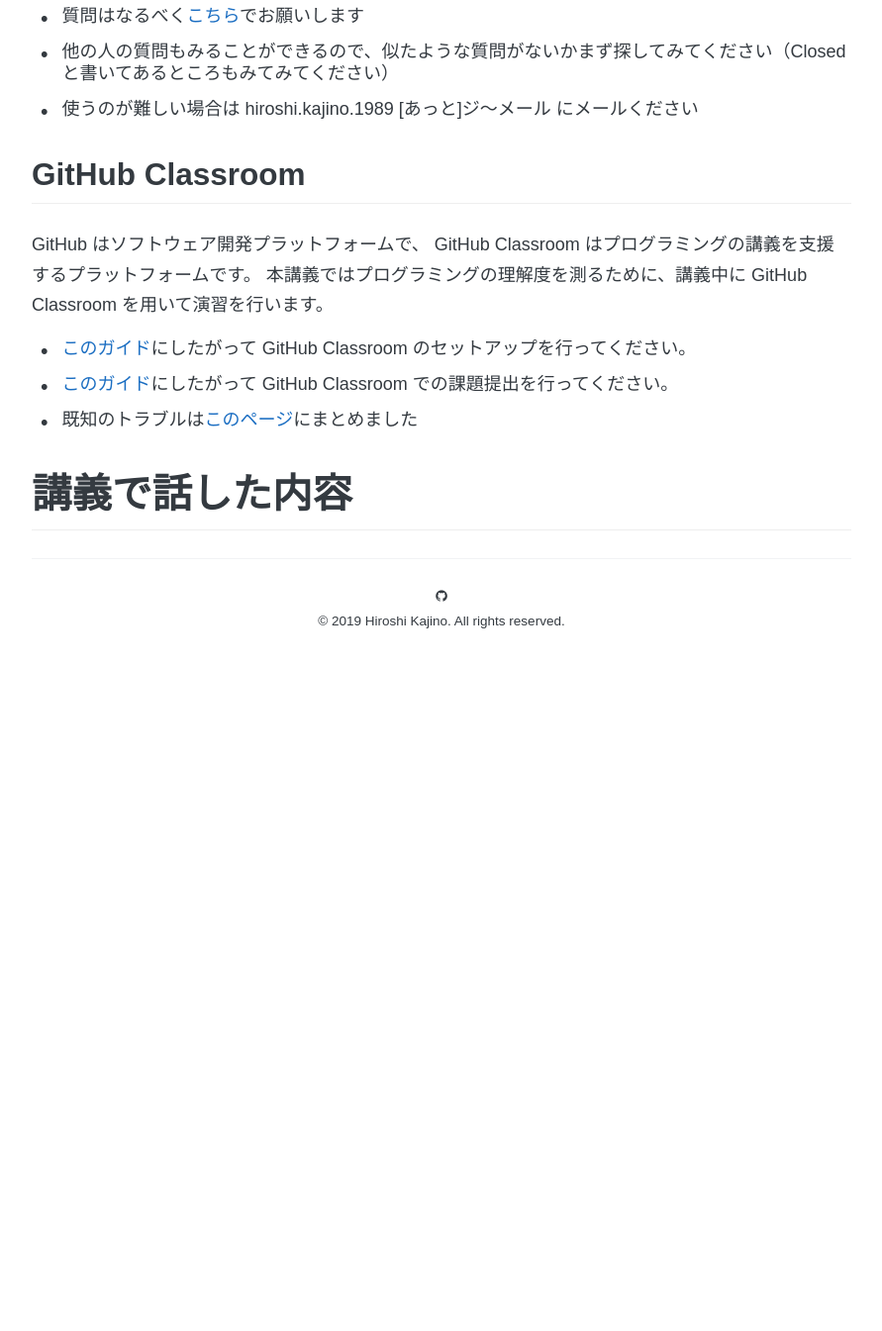
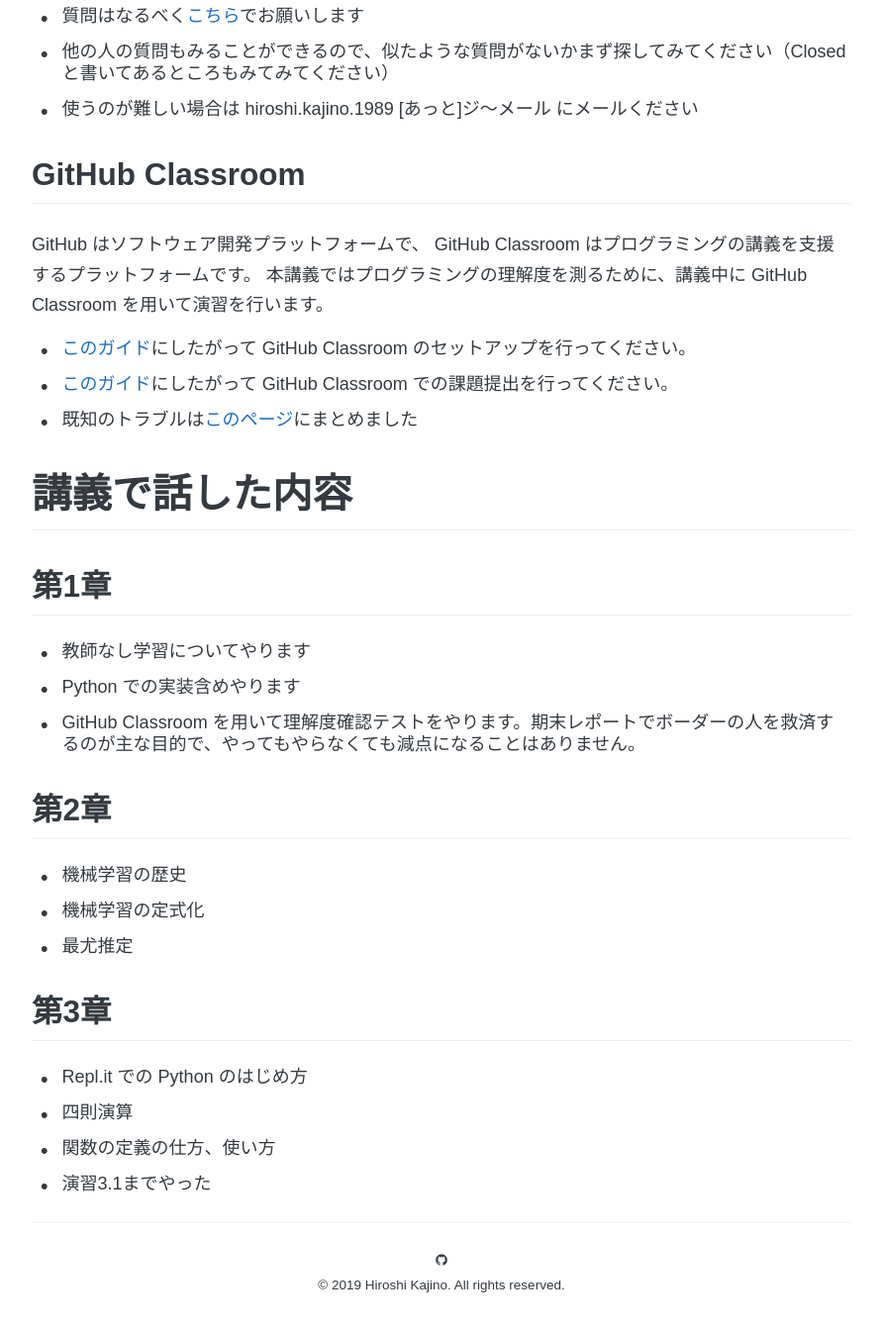
Before and after one commit to kanojikajino/kanojikajino.github.io, a Jekyll site: the page built from _lectures/2020/applied_analytics/index.md, in a window 1280 px wide and 1400 px high, scrolled down 791 px. Shown: the top 1345 px of the window at 99% size, without its empty margins (194-1085 px from the left). Built offline with Jekyll 4.4.1, drawn with Linux system fonts in a browser that asks for light colours; some web fonts are replaced; a script that is not in the unit is left out; before the commit the page ends 1519 px from its top, so only the background shows below that.

Commit message:
add what we did in the past three classes

```diff
--- a/_lectures/2020/applied_analytics/index.md
+++ b/_lectures/2020/applied_analytics/index.md
@@ -34,3 +34,19 @@ GitHub はソフトウェア開発プラットフォームで、 GitHub Classroo
 - 既知のトラブルは[このページ](/lectures/2020/applied_analytics/troubleshooting)にまとめました
 
 # 講義で話した内容
+
+## 第1章
+- 教師なし学習についてやります
+- Python での実装含めやります
+- GitHub Classroom を用いて理解度確認テストをやります。期末レポートでボーダーの人を救済するのが主な目的で、やってもやらなくても減点になることはありません。
+
+## 第2章
+- 機械学習の歴史
+- 機械学習の定式化
+- 最尤推定
+
+## 第3章
+- Repl.it での Python のはじめ方
+- 四則演算
+- 関数の定義の仕方、使い方
+- 演習3.1までやった
```
